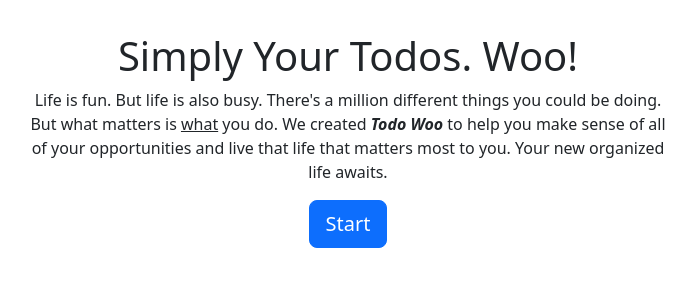
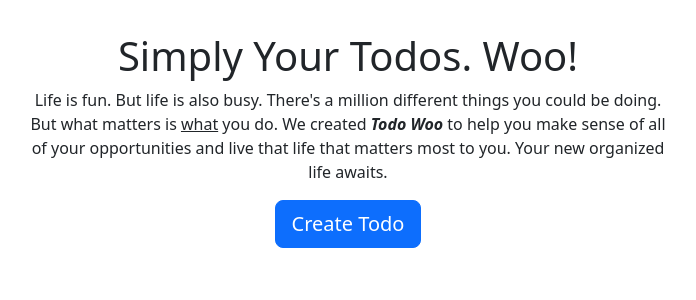
Before and after one commit to TimothyJNeale/todowoo-project, a Django app: page / in a window 1280 px wide. Shown: the part 216-516 px from the top of the page, without its empty margins (292-988 px from the left). Run offline with Django 5.2, Linux system fonts and the light colour scheme; the visitor is signed in with stand-in values (Sample User, id 1).

Commit message:
Change button on home page to 'Login' or 'Create' if already logged in

```diff
--- a/todo/templates/todo/home.html
+++ b/todo/templates/todo/home.html
@@ -12,7 +12,11 @@
 
                  <h1>Simply Your Todos. Woo!</h1>
             <p>Life is fun. But life is also busy. There's a million different things you could be doing. But what matters is <u>what</u> you do. We created <b><i>Todo Woo</i></b> to help you make sense of all of your opportunities and live that life that matters most to you. Your new organized life awaits.</p>
-        <a role="button" class="btn btn-primary btn-lg" href="{% url 'signupuser' %}">Start</a>
+        {% if user.is_authenticated %}
+            <a role="button" class="btn btn-primary btn-lg" href="{% url 'createtodo' %}">Create Todo</a>
+        {% else %}
+            <a role="button" class="btn btn-primary btn-lg" href="{% url 'loginuser' %}">Login</a>
+        {% endif %}
         </div>
     </div>
 {% endblock %}
```
